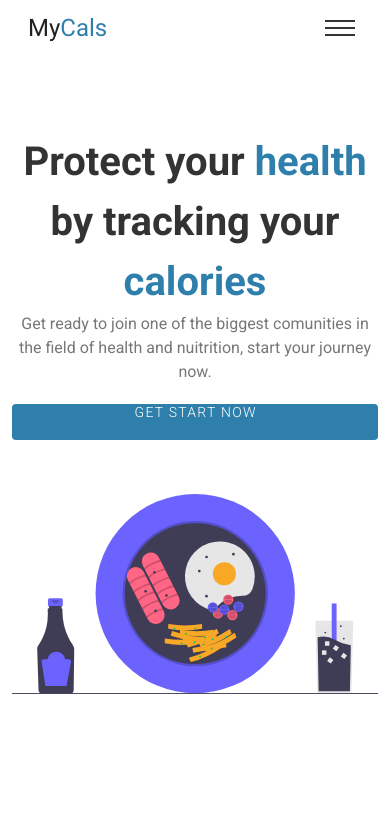
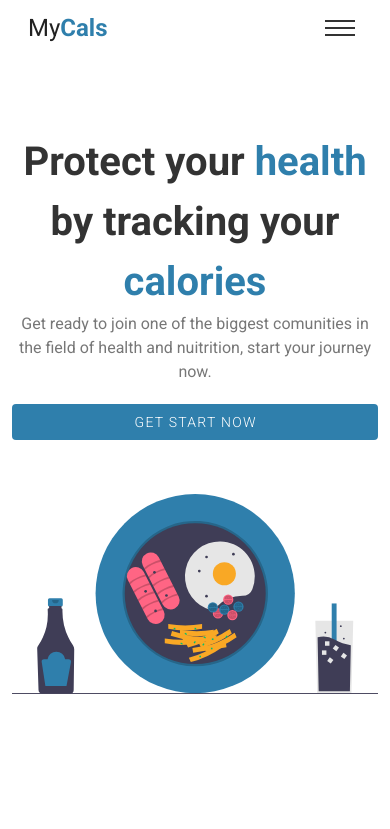
Before and after one commit to Achraffawzi/MyCals-FRONTEND, a Vue app: page / in a window 390 px wide. Shown: the top 829 px of the page. Built offline with nearby package versions, Linux system fonts and the light colour scheme; no server answers.

Commit message:
Changing the banner img

```diff
--- a/src/components/Home/Banner.vue
+++ b/src/components/Home/Banner.vue
@@ -16,7 +16,7 @@
         <v-col cols="12" sm="12" md="7">
           <div class="banner__img">
             <img
-              src="../../assets/banner-img.svg"
+              src="../../assets/banner-breakfast.svg"
               alt=""
               style="max-width: 100%"
               draggable="false"
@@ -52,7 +52,7 @@ export default {
 
   .banner__intro__button {
     margin: 0 auto 30px ;
-    display: block ;
+    display: flex ;
   }
 }
 </style>
--- a/src/components/Navbar.vue
+++ b/src/components/Navbar.vue
@@ -4,7 +4,7 @@
       <v-container class="d-flex align-center justify-space-between">
         <div class="nav__logo">
           <span class="text-h5">My</span>
-          <span class="primary--text text-h5">Cals</span>
+          <span class="primary--text text-h5 font-weight-bold">Cals</span>
         </div>
         <div class="banner__humburger" @click="toggleNavbar">
           <span class="line"></span>
```
Also changed, not shown: public/assets/banner-breakfast.svg (added), src/assets/banner-breakfast.svg (added).
